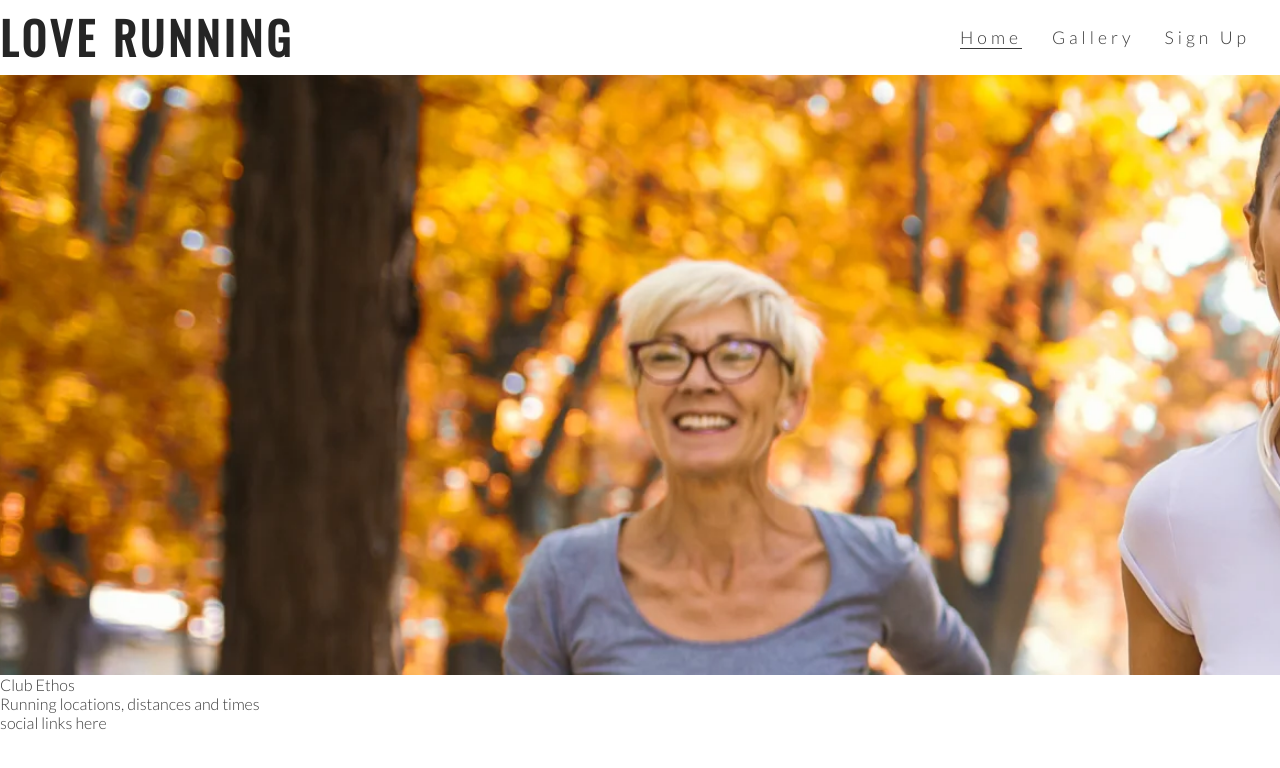
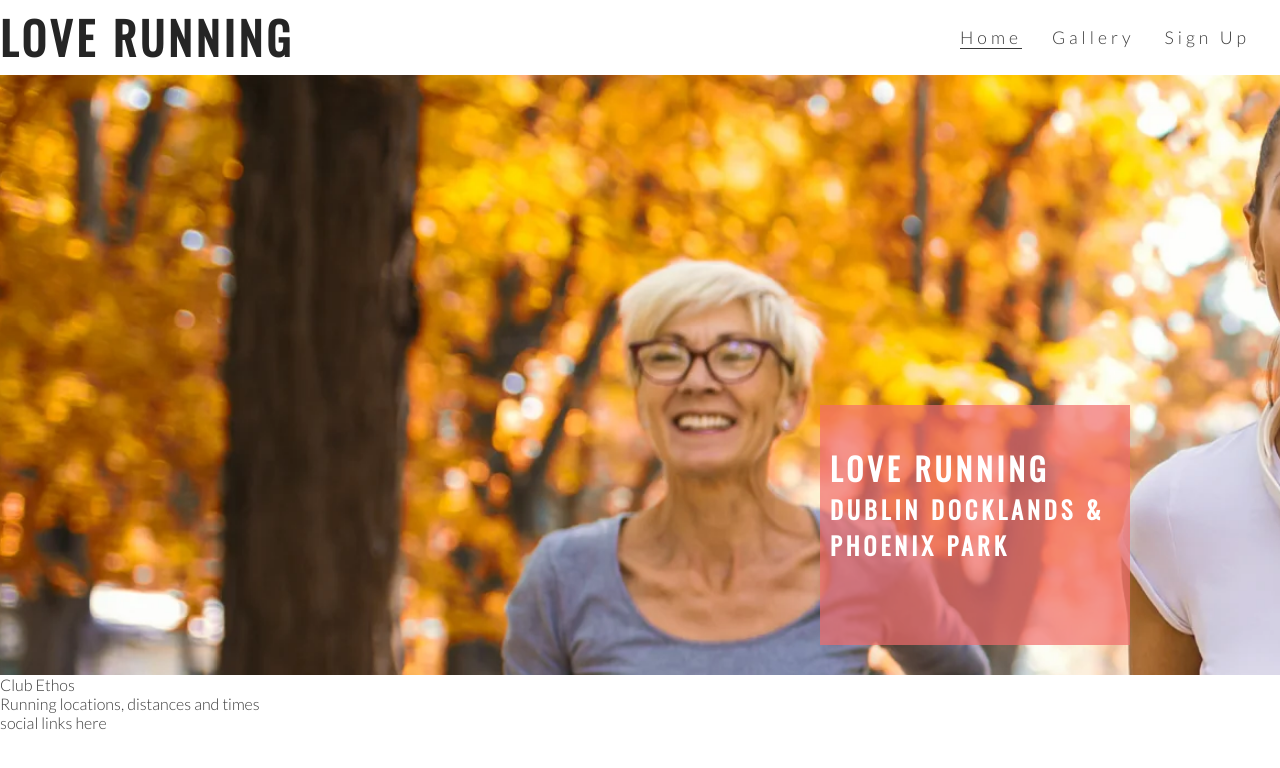
Before and after one commit to RicDeutsch/love-running, a plain HTML site: page index.html in a window 1280 px wide. Drawn offline with nearby package versions, Linux system fonts and the light colour scheme.

Commit message:
Add cover text and style

```diff
--- a/assets/css/style.css
+++ b/assets/css/style.css
@@ -59,10 +59,38 @@ h1, h2 {
     border-bottom: 1px solid #3a3a3a;
 }
 
+/* hero image and cover text */
+
 #hero-outer {
     height: 600px;
     width: 100%;
     overflow: hidden;
+    position: relative;
+}
+
+
+#cover-text, #cover-text h2 {
+    color: #fff;
+}
+
+#cover-text {
+    font-size: 130%;
+    font-family: 'Oswald', sans-serif;
+    text-transform: uppercase;
+    letter-spacing: 4px;
+
+    width: 300px;
+    height: 200px;
+
+    padding-top: 40px;
+    padding-left: 10px;
+
+    background-color: rgba(241, 109, 107, .7);
+
+    bottom: 30px;
+    right: 150px;
+
+    position: absolute;
 }
 
 #hero-image {
--- a/index.html
+++ b/index.html
@@ -31,7 +31,10 @@
         </nav>
     </header>
     <section id="hero-outer">
-        <div id="hero-image">
+        <div id="hero-image"></div>
+        <div id="cover-text">
+            <h2>Love Running</h2>
+            <h3>Dublin Docklands & Phoenix Park</h3>
         </div>
     </section>
     <section>
```
